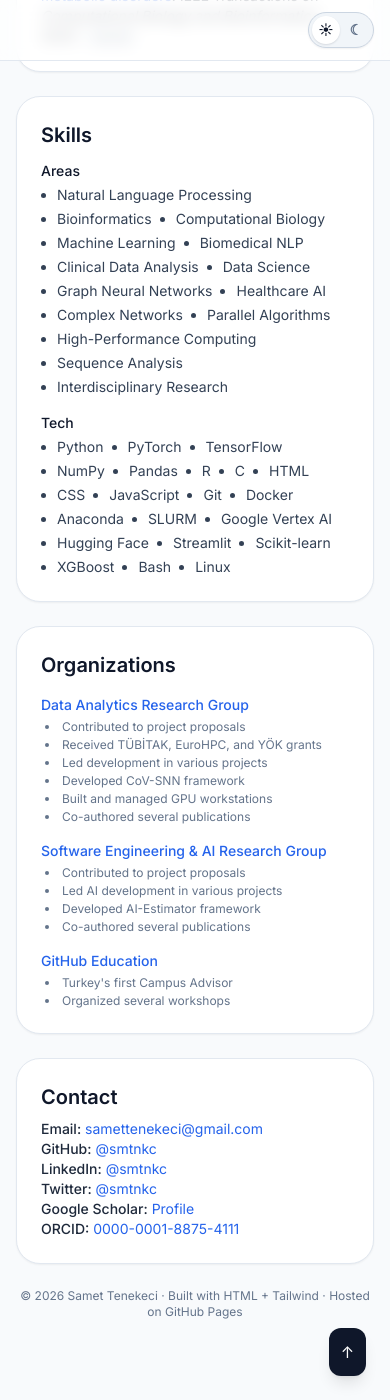
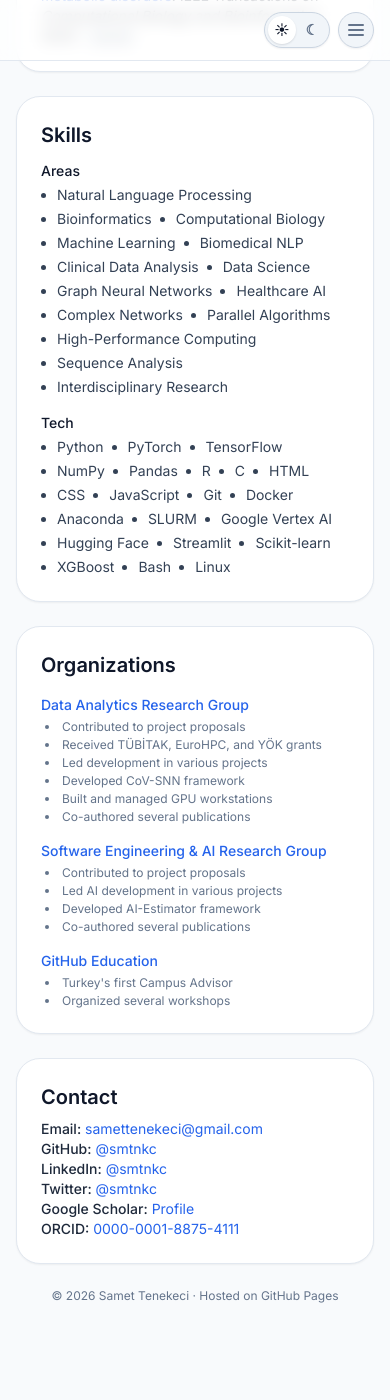
Before and after one commit to smtnkc/smtnkc.github.io, a Jekyll site: the page index.html, which Jekyll copies as it is, in a window 390 px wide and 1400 px high, scrolled down 5555 px. Built offline with Jekyll 4.4.1, drawn with Linux system fonts in a browser that asks for light colours; nearby versions of some CDN libraries.

Commit message:
add mobile navigation menu and update guide terminology and content definitions

```diff
--- a/index.html
+++ b/index.html
@@ -26,6 +26,9 @@
       --control-hover: #0f172a;
       --control-active-bg: #ffffff;
       --control-active-text: #0f172a;
+      --menu-bg: #ffffff;
+      --menu-border: #e2e8f0;
+      --menu-text: #0f172a;
     }
 
     html.dark,
@@ -38,11 +41,15 @@
       --control-hover: #f8fafc;
       --control-active-bg: #334155;
       --control-active-text: #f8fafc;
+      --menu-bg: #0f172a;
+      --menu-border: #334155;
+      --menu-text: #f8fafc;
     }
 
-    html {
-      scroll-behavior: smooth
-    }
+        html {
+            scroll-behavior: smooth;
+            scroll-padding-top: 5rem
+        }
 
     html.dark body,
     html.dark .bg-slate-50 {
@@ -161,6 +168,110 @@
       backface-visibility: hidden;
     }
 
+    .home-menu {
+      position: relative;
+      display: none;
+      height: 2.25rem;
+    }
+
+    .home-menu__toggle {
+      display: flex;
+      align-items: center;
+      justify-content: center;
+      width: 2.25rem;
+      height: 2.25rem;
+      border: 1px solid var(--control-border);
+      border-radius: 999px;
+      background: var(--control-bg);
+      box-shadow: 0 1px 2px rgba(15, 23, 42, 0.06);
+      color: var(--control-text);
+      cursor: pointer;
+      list-style: none;
+    }
+
+    .home-menu__toggle::-webkit-details-marker {
+      display: none;
+    }
+
+    .home-menu__toggle:focus-visible {
+      outline: 3px solid rgba(59, 130, 246, 0.3);
+      outline-offset: 2px;
+    }
+
+    .home-menu__icon {
+      display: grid;
+      width: 1rem;
+      gap: 3px;
+    }
+
+    .home-menu__icon>span {
+      width: 100%;
+      height: 2px;
+      border-radius: 999px;
+      background: currentColor;
+      transition: opacity 150ms ease, transform 150ms ease;
+    }
+
+    .home-menu[open] .home-menu__icon>span:first-child {
+      transform: translateY(5px) rotate(45deg);
+    }
+
+    .home-menu[open] .home-menu__icon>span:nth-child(2) {
+      opacity: 0;
+    }
+
+    .home-menu[open] .home-menu__icon>span:last-child {
+      transform: translateY(-5px) rotate(-45deg);
+    }
+
+    .home-menu__panel {
+      position: absolute;
+      top: calc(100% + 0.75rem);
+      right: 0;
+      width: min(20rem, calc(100vw - 1.25rem));
+      max-height: calc(100vh - 5rem);
+      overflow-y: auto;
+      padding: 1rem;
+      border: 1px solid var(--menu-border);
+      border-radius: 1rem;
+      background: var(--menu-bg);
+      box-shadow: 0 18px 45px rgba(15, 23, 42, 0.16);
+    }
+
+    .home-menu__title {
+      margin: 0 0 0.75rem;
+      color: var(--menu-text);
+      font-size: 0.75rem;
+      font-weight: 700;
+      letter-spacing: 0.08em;
+      text-transform: uppercase;
+    }
+
+    .home-menu__panel a {
+      display: block;
+      padding-left: 0.75rem;
+      border-left: 2px solid var(--menu-border);
+      color: var(--muted);
+      font-size: 0.82rem;
+      line-height: 1.45;
+      text-decoration: none;
+    }
+
+    .home-menu__panel a+a {
+      margin-top: 0.5rem;
+    }
+
+    .home-menu__panel a:hover {
+      border-left-color: var(--control-text);
+      color: var(--menu-text);
+    }
+
+    @media (max-width: 639px) {
+      .home-menu {
+        display: block;
+      }
+    }
+
     @media print {
       .no-print {
         display: none !important
@@ -226,6 +337,23 @@
           <span class="control-toggle__segment theme-toggle__dark" aria-hidden="true">☾</span>
           <span class="control-sr-only">Change color theme</span>
         </button>
+
+        <details class="home-menu">
+          <summary class="home-menu__toggle" aria-label="Open navigation menu" title="Navigation menu">
+            <span class="home-menu__icon" aria-hidden="true"><span></span><span></span><span></span></span>
+          </summary>
+          <nav class="home-menu__panel" aria-label="Page navigation">
+            <p class="home-menu__title">Navigation</p>
+            <a href="#about">About</a>
+            <a href="#education">Education</a>
+            <a href="#experience">Experience</a>
+            <a href="#projects">Projects</a>
+            <a href="#publications">Publications</a>
+            <a href="#skills">Skills</a>
+            <a href="#organizations">Organizations</a>
+            <a href="#contact">Contact</a>
+          </nav>
+        </details>
       </div>
     </div>
   </header>
@@ -237,7 +365,7 @@
       <div class="relative flex flex-col-reverse sm:flex-row sm:items-center justify-between gap-5">
         <div class="grow text-center sm:text-left z-10">
           <h1 class="text-3xl sm:text-4xl font-bold tracking-tight text-slate-900">Samet Tenekeci</h1>
-          <p class="mt-2 text-base font-medium text-slate-600">Applied AI Scientist ⋅ Machine Learning ⋅ Computational
+          <p class="mt-2 text-base font-light text-slate-600">Applied AI Scientist ⋅ Machine Learning ⋅ Computational
             Biology</p>
           <p class="mt-4 text-sm text-slate-700 leading-relaxed">
             Applied AI researcher and engineer with experience developing NLP and machine learning systems for
@@ -247,7 +375,7 @@
             projects, and working with complex real-world datasets in clinical and research environments.
           </p>
           <div class="mt-6 flex flex-wrap justify-center sm:justify-start gap-3">
-            <a class="inline-flex items-center justify-center gap-2 rounded-xl border border-slate-200 bg-white px-5 py-2.5 text-sm font-medium text-slate-700 shadow-sm hover:bg-slate-50 hover:text-slate-900 transition-all"
+            <a class="inline-flex items-center justify-center gap-2 rounded-xl border border-slate-200 bg-white px-5 py-2.5 text-sm text-slate-700 shadow-sm hover:bg-slate-50 hover:text-slate-900 transition-all"
               href="./CV.pdf" target="_blank" rel="noopener noreferrer">
               <svg class="w-4 h-4" fill="none" stroke="currentColor" viewBox="0 0 24 24">
                 <path stroke-linecap="round" stroke-linejoin="round" stroke-width="2"
@@ -255,7 +383,7 @@
               </svg>
               Download CV
             </a>
-            <a class="inline-flex items-center justify-center gap-2 rounded-xl border border-slate-200 bg-white px-5 py-2.5 text-sm font-medium text-slate-700 shadow-sm hover:bg-slate-50 hover:text-slate-900 transition-all"
+            <a class="inline-flex items-center justify-center gap-2 rounded-xl border border-slate-200 bg-white px-5 py-2.5 text-sm text-slate-700 shadow-sm hover:bg-slate-50 hover:text-slate-900 transition-all"
               href="#contact">
               <svg class="w-4 h-4" fill="none" stroke="currentColor" viewBox="0 0 24 24">
                 <path stroke-linecap="round" stroke-linejoin="round" stroke-width="2"
@@ -1055,11 +1183,11 @@
     </section>
 
     <footer class="mt-6 pb-12 text-center text-xs text-slate-500">
-      © <span id="y"></span> Samet Tenekeci · Built with HTML + Tailwind · Hosted on GitHub Pages
+      © <span id="y"></span> Samet Tenekeci · Hosted on GitHub Pages
     </footer>
   </main>
 
-  <!-- Scroll to Top Button (only visible on mobile) -->
+  <!-- Scroll to Top Button (only visible on mobile)
   <button id="scrollTopBtn"
     class="sm:hidden fixed bottom-6 right-6 bg-slate-900 text-white p-3 rounded-xl shadow-lg hover:bg-slate-800 focus:outline-none hidden">
     ↑
```
Also changed, not shown: other parts of index.html (+13 -1 lines), _layouts/guide.html (+33 -31 lines), assets/guide.css (+89 -61 lines), assets/guide.js (+10 -5 lines), digital_entrepreneurship_guide.md (+16 -13 lines), dijital_girisimcilik_rehberi.md (+17 -14 lines).
